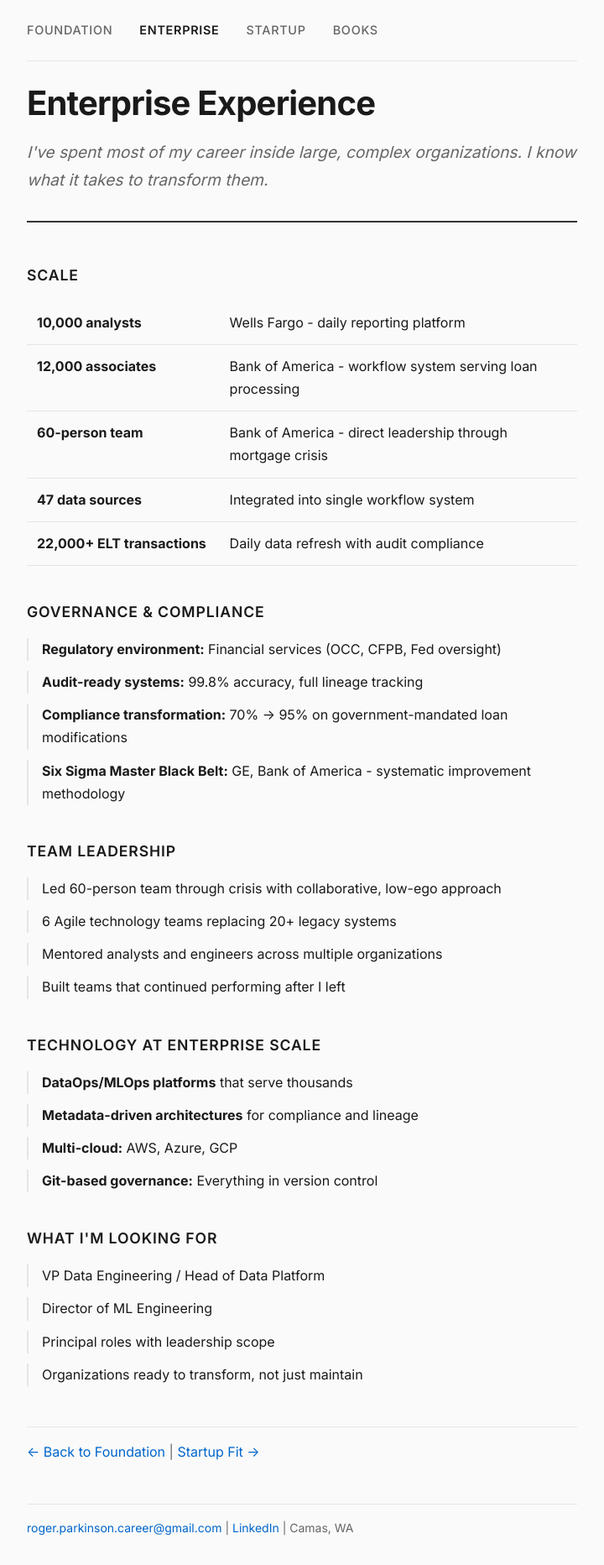
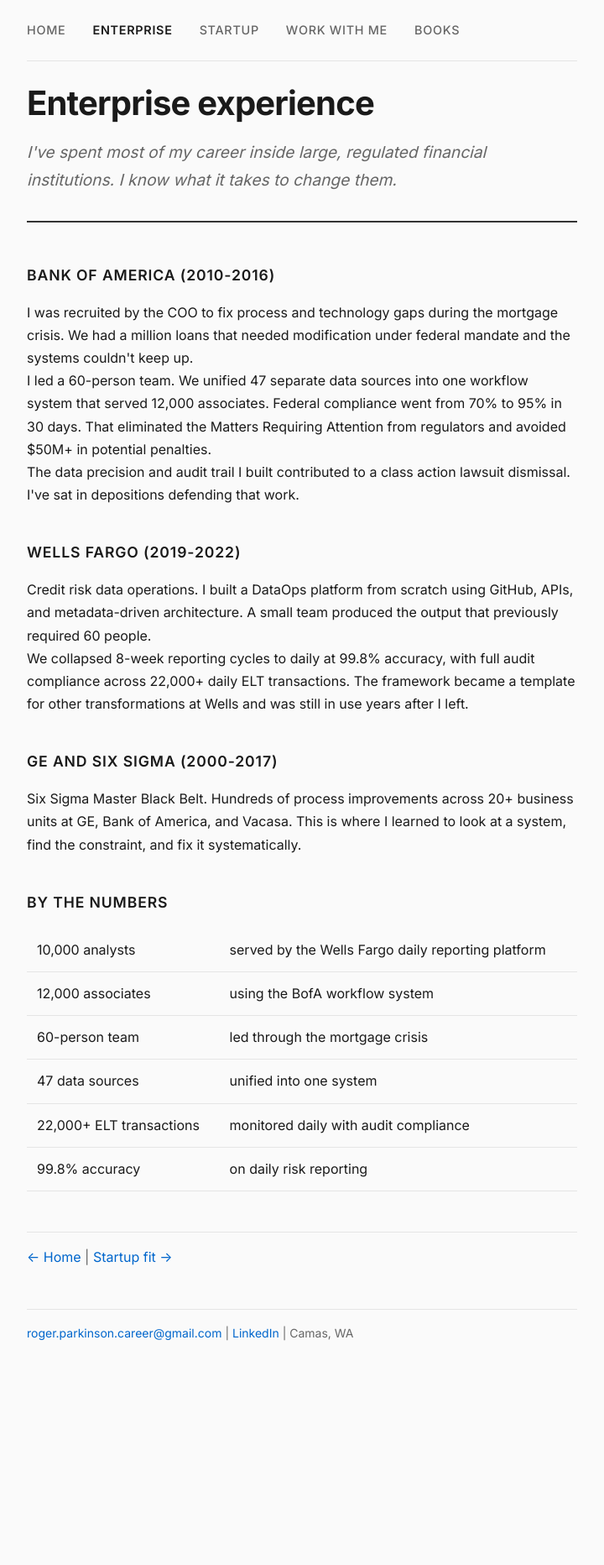
Before and after one commit to Roger-Parkinson-EHP/Roger-Parkinson-EHP.github.io, a Jekyll site: the page enterprise.html, which Jekyll copies as it is, in a window 1280 px wide. Shown: the whole page at 84% size, without its empty margins (280-1000 px from the left). Built offline with Jekyll 4.4.1, drawn with Linux system fonts in a browser that asks for light colours; after the commit the page ends 1632 px from its top, so only the background shows below that.

Commit message:
Rewrite site in Roger's voice, add consulting page
- Rewrote index, enterprise, startup pages — removed AI writing patterns, added real voice
- Added consulting.html (Work With Me) with engagement types and rates
- Added treasury platform build details (EpicFury/LC — 40 models, 109 endpoints, JPM Wallet API)
- Fixed LinkedIn URL across all pages (roger-parkinson not rogerparkinson)
- Updated nav on all pages to include consulting link

```diff
--- a/books.html
+++ b/books.html
@@ -14,6 +14,7 @@
         <a href="index.html">Foundation</a>
         <a href="enterprise.html">Enterprise</a>
         <a href="startup.html">Startup</a>
+        <a href="consulting.html">Work with me</a>
         <a href="books.html" class="active">Books</a>
     </nav>
 
@@ -69,7 +70,7 @@
     <footer>
         <p>
             <a href="mailto:roger.parkinson.career@gmail.com">roger.parkinson.career@gmail.com</a> |
-            <a href="https://linkedin.com/in/rogerparkinson">LinkedIn</a> |
+            <a href="https://linkedin.com/in/roger-parkinson">LinkedIn</a> |
             Camas, WA
         </p>
     </footer>
--- a/enterprise.html
+++ b/enterprise.html
@@ -3,7 +3,7 @@
 <head>
     <meta charset="UTF-8">
     <meta name="viewport" content="width=device-width, initial-scale=1.0">
-    <title>Enterprise Experience - Roger Parkinson</title>
+    <title>Enterprise experience — Roger Parkinson</title>
     <link rel="stylesheet" href="styles.css">
     <link rel="preconnect" href="https://fonts.googleapis.com">
     <link rel="preconnect" href="https://fonts.gstatic.com" crossorigin>
@@ -11,93 +11,76 @@
 </head>
 <body>
     <nav>
-        <a href="index.html">Foundation</a>
+        <a href="index.html">Home</a>
         <a href="enterprise.html" class="active">Enterprise</a>
         <a href="startup.html">Startup</a>
+        <a href="consulting.html">Work with me</a>
         <a href="books.html">Books</a>
     </nav>
 
     <main>
         <header class="hero">
-            <h1>Enterprise Experience</h1>
-            <p class="tagline">I've spent most of my career inside large, complex organizations. I know what it takes to transform them.</p>
+            <h1>Enterprise experience</h1>
+            <p class="tagline">I've spent most of my career inside large, regulated financial institutions. I know what it takes to change them.</p>
         </header>
 
-        <section id="scale">
-            <h2>Scale</h2>
+        <section id="bac">
+            <h2>Bank of America (2010-2016)</h2>
+            <p>I was recruited by the COO to fix process and technology gaps during the mortgage crisis. We had a million loans that needed modification under federal mandate and the systems couldn't keep up.</p>
+            <p>I led a 60-person team. We unified 47 separate data sources into one workflow system that served 12,000 associates. Federal compliance went from 70% to 95% in 30 days. That eliminated the Matters Requiring Attention from regulators and avoided $50M+ in potential penalties.</p>
+            <p>The data precision and audit trail I built contributed to a class action lawsuit dismissal. I've sat in depositions defending that work.</p>
+        </section>
+
+        <section id="wfc">
+            <h2>Wells Fargo (2019-2022)</h2>
+            <p>Credit risk data operations. I built a DataOps platform from scratch using GitHub, APIs, and metadata-driven architecture. A small team produced the output that previously required 60 people.</p>
+            <p>We collapsed 8-week reporting cycles to daily at 99.8% accuracy, with full audit compliance across 22,000+ daily ELT transactions. The framework became a template for other transformations at Wells and was still in use years after I left.</p>
+        </section>
+
+        <section id="ge">
+            <h2>GE and Six Sigma (2000-2017)</h2>
+            <p>Six Sigma Master Black Belt. Hundreds of process improvements across 20+ business units at GE, Bank of America, and Vacasa. This is where I learned to look at a system, find the constraint, and fix it systematically.</p>
+        </section>
+
+        <section id="numbers">
+            <h2>By the numbers</h2>
             <table>
                 <tr>
-                    <td><strong>10,000 analysts</strong></td>
-                    <td>Wells Fargo - daily reporting platform</td>
+                    <td>10,000 analysts</td>
+                    <td>served by the Wells Fargo daily reporting platform</td>
                 </tr>
                 <tr>
-                    <td><strong>12,000 associates</strong></td>
-                    <td>Bank of America - workflow system serving loan processing</td>
+                    <td>12,000 associates</td>
+                    <td>using the BofA workflow system</td>
                 </tr>
                 <tr>
-                    <td><strong>60-person team</strong></td>
-                    <td>Bank of America - direct leadership through mortgage crisis</td>
+                    <td>60-person team</td>
+                    <td>led through the mortgage crisis</td>
                 </tr>
                 <tr>
-                    <td><strong>47 data sources</strong></td>
-                    <td>Integrated into single workflow system</td>
+                    <td>47 data sources</td>
+                    <td>unified into one system</td>
                 </tr>
                 <tr>
-                    <td><strong>22,000+ ELT transactions</strong></td>
-                    <td>Daily data refresh with audit compliance</td>
+                    <td>22,000+ ELT transactions</td>
+                    <td>monitored daily with audit compliance</td>
+                </tr>
+                <tr>
+                    <td>99.8% accuracy</td>
+                    <td>on daily risk reporting</td>
                 </tr>
             </table>
         </section>
 
-        <section id="governance">
-            <h2>Governance & Compliance</h2>
-            <ul>
-                <li><strong>Regulatory environment:</strong> Financial services (OCC, CFPB, Fed oversight)</li>
-                <li><strong>Audit-ready systems:</strong> 99.8% accuracy, full lineage tracking</li>
-                <li><strong>Compliance transformation:</strong> 70% &rarr; 95% on government-mandated loan modifications</li>
-                <li><strong>Six Sigma Master Black Belt:</strong> GE, Bank of America - systematic improvement methodology</li>
-            </ul>
-        </section>
-
-        <section id="leadership">
-            <h2>Team Leadership</h2>
-            <ul>
-                <li>Led 60-person team through crisis with collaborative, low-ego approach</li>
-                <li>6 Agile technology teams replacing 20+ legacy systems</li>
-                <li>Mentored analysts and engineers across multiple organizations</li>
-                <li>Built teams that continued performing after I left</li>
-            </ul>
-        </section>
-
-        <section id="technology">
-            <h2>Technology at Enterprise Scale</h2>
-            <ul>
-                <li><strong>DataOps/MLOps platforms</strong> that serve thousands</li>
-                <li><strong>Metadata-driven architectures</strong> for compliance and lineage</li>
-                <li><strong>Multi-cloud:</strong> AWS, Azure, GCP</li>
-                <li><strong>Git-based governance:</strong> Everything in version control</li>
-            </ul>
-        </section>
-
-        <section id="looking">
-            <h2>What I'm Looking For</h2>
-            <ul>
-                <li>VP Data Engineering / Head of Data Platform</li>
-                <li>Director of ML Engineering</li>
-                <li>Principal roles with leadership scope</li>
-                <li>Organizations ready to transform, not just maintain</li>
-            </ul>
-        </section>
-
         <section id="nav-bottom">
-            <p><a href="index.html">&larr; Back to Foundation</a> | <a href="startup.html">Startup Fit &rarr;</a></p>
+            <p><a href="index.html">&larr; Home</a> | <a href="startup.html">Startup fit &rarr;</a></p>
         </section>
     </main>
 
     <footer>
         <p>
             <a href="mailto:roger.parkinson.career@gmail.com">roger.parkinson.career@gmail.com</a> |
-            <a href="https://linkedin.com/in/rogerparkinson">LinkedIn</a> |
+            <a href="https://linkedin.com/in/roger-parkinson">LinkedIn</a> |
             Camas, WA
         </p>
     </footer>
```
Also changed, not shown: consulting.html (added, +84 -0 lines), index.html (+25 -25 lines), startup.html (+28 -52 lines).
